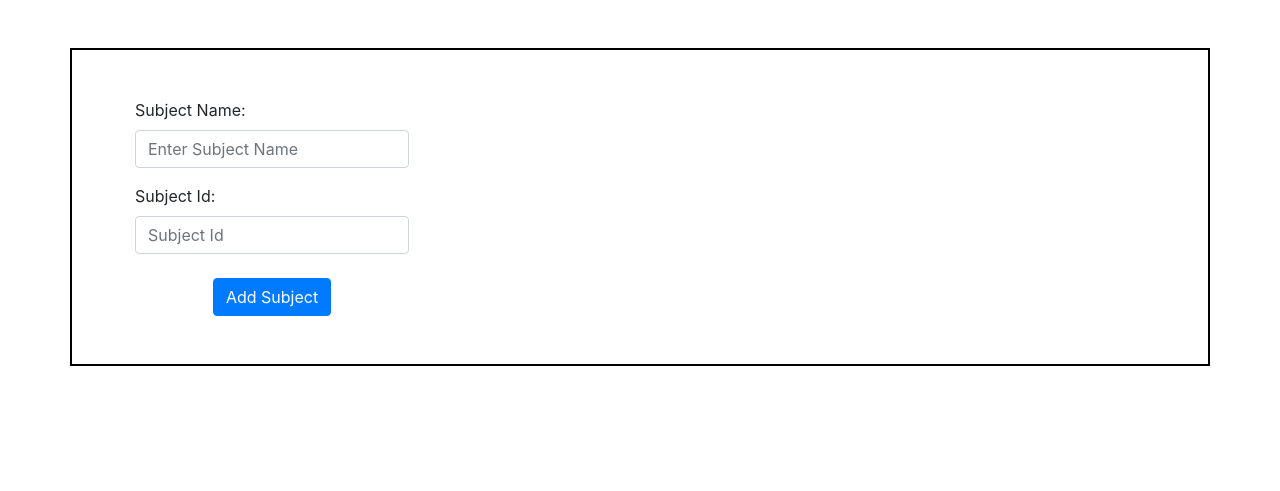
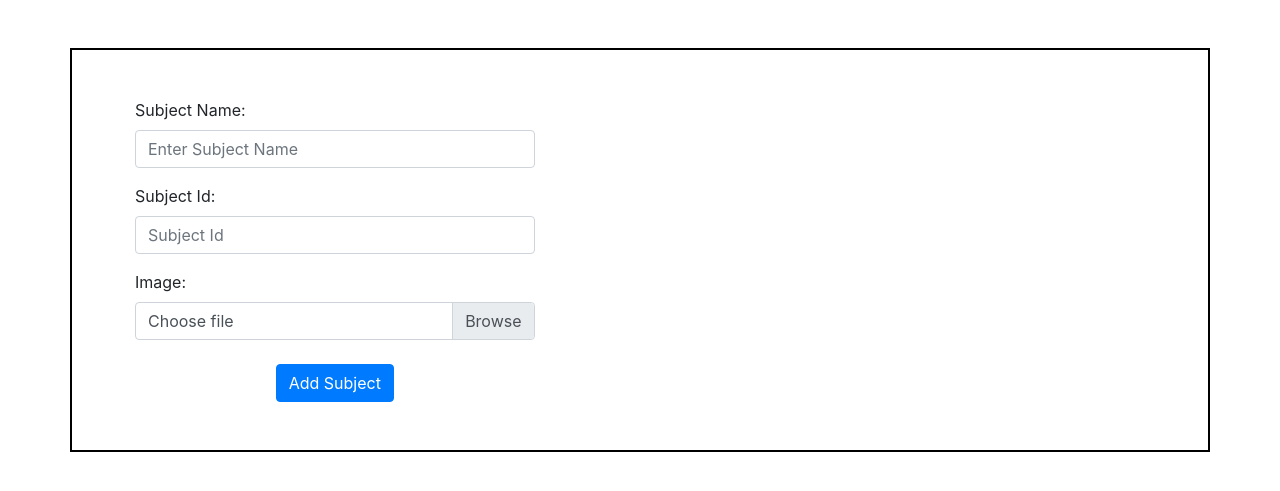
Before and after one commit to arjund-06/flass, a Django app: template lms/templates/addSubject.html in a window 1280 px wide. Shown: the part 68-559 px from the top of the page. Run offline with Django 3.2, Linux system fonts and the light colour scheme; the template is opened without the code that fills it, so the values that code supplies are empty; some libraries are stand-ins or nearby versions.

Commit message:
views.py, dashboard.html, addsubject.html,models.py, settings.py are changed

```diff
--- a/lms/models.py
+++ b/lms/models.py
@@ -23,7 +23,7 @@ class Subjects(models.Model):
     subject_id = models.CharField(
         max_length=10, primary_key=True)  # shown in the slug
     enroll_id = models.CharField(max_length=10, unique=True)
-    picture = models.CharField(max_length=255, default="")
+    picture = models.ImageField(upload_to='lms/image', default="")
 
 
 class Student_Subject(models.Model):
--- a/lms/templates/addSubject.html
+++ b/lms/templates/addSubject.html
@@ -1,9 +1,8 @@
-{% extends 'base.html' %}
-{% block body %}
-    <div class="container my-5"  style="border: 2px solid black">
-        <div class="row p-5 mx-auto">
-            <form action="/addSubject" method="POST">
-                {% csrf_token %}
+{% extends 'base.html' %} {% block body %}
+<div class="container my-5" style="border: 2px solid black">
+    <div class="row p-5 mx-auto">
+        <form action="/addSubject" method="POST" enctype="multipart/form-data">
+            {% csrf_token %}
             <div class="mb-3">
                 <label for="name" class="form-label">Subject Name:</label>
                 <input type="text" class="form-control" name="sub_name" id="sub_name" placeholder="Enter Subject Name" required>
@@ -13,11 +12,18 @@
                 <label for="subject_id" class="form-label">Subject Id:</label>
                 <input type="text" class="form-control" name="subject_id" id="subject_id" placeholder="Subject Id" required>
             </div>
+            <div class="mb-3">
+                <label for="image" class="form-label">Image:</label>
+                <div class="custom-file">
+                    <input type="file" class="custom-file-input" name="picture" id="customFile" multiple="multiple">
+                    <label class="custom-file-label">Choose file</label>
+                </div>
+            </div>
 
             <div style="text-align: center;">
                 <button type="submit" class="btn btn-primary mt-2" id="submit">Add Subject</button>
             </div>
-            </form>
-        </div>
+        </form>
     </div>
+</div>
 {% endblock %}
--- a/lms/urls.py
+++ b/lms/urls.py
@@ -1,4 +1,4 @@
-from django.urls import path,include
+from django.urls import path, include
 from django.conf.urls import url
 from django.conf import settings
 
@@ -10,11 +10,11 @@ from . import views
 
 urlpatterns = [
     path('', views.dashboard, name="dashboard"),
-    path('studentSignup', views.handleStudentSignup, name = "studentSignUp"),
-    path('teacherSignup', views.handleTeacherSignup, name = "teacherSignUp"),
-    path('addSubject', views.addSubject, name = "addSubject"),
-    path('joinClass', views.joinClass, name = "joinClass"),
-    path('subject/<str:path_sub_id>', views.showSubject, name = "showSubject"),
-    path('login', views.handleLogin, name = "login"),
-    path('logout', views.handleLogout, name = "logout"),
-]
+    path('studentSignup', views.handleStudentSignup, name="studentSignUp"),
+    path('teacherSignup', views.handleTeacherSignup, name="teacherSignUp"),
+    path('addSubject', views.addSubject, name="addSubject"),
+    path('joinClass', views.joinClass, name="joinClass"),
+    path('subject/<str:path_sub_id>', views.showSubject, name="showSubject"),
+    path('login', views.handleLogin, name="login"),
+    path('logout', views.handleLogout, name="logout"),
+] + static(settings.MEDIA_URL, document_root=settings.MEDIA_ROOT)
```
Also changed, not shown: flass/settings.py (+11 -7 lines), lms/templates/dashboard.html (+3 -5 lines), lms/views.py (+66 -51 lines), lms/image/Add_a_subheading.png (added), lms/migrations/0003_rename_type_assignment_assignment_type.py (added), lms/migrations/0004_alter_subjects_picture.py (added), media/lms/image/Add_a_subheading.png (added), media/lms/image/Screenshot_80.png (added), media/lms/image/Screenshot_81.png (added), media/lms/image/Screenshot_83.png (added), media/lms/image/Screenshot_83_Y1qLfHQ.png (added), media/lms/image/Screenshot_84.png (added), media/lms/image/estd.png (added).
